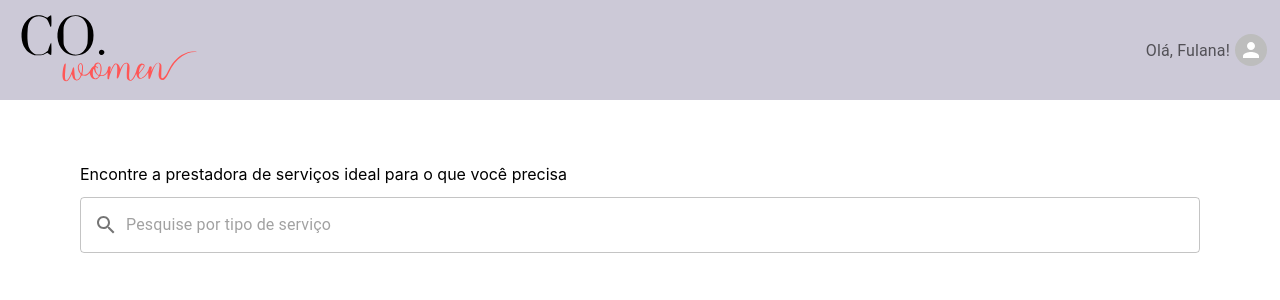
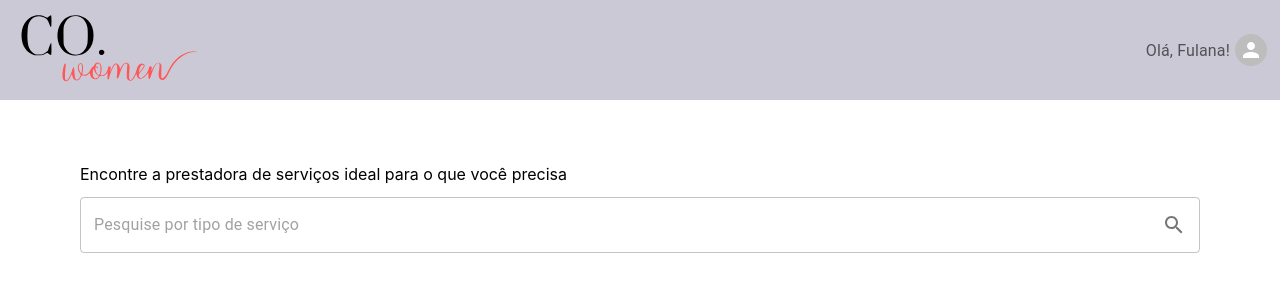
Before and after one commit to rafanere/coWomenFE, a React (Create React App) app in the folder co-women/: page / in a window 1280 px wide. Shown: the top 300 px of the page. Built offline with nearby package versions, Linux system fonts and the light colour scheme.

Commit message:
Altera posição do ícone de lupa, ajusta padding

```diff
--- a/co-women/src/components/search-bar/search-bar.js
+++ b/co-women/src/components/search-bar/search-bar.js
@@ -10,9 +10,9 @@ export default function SearchBar() {
       type={"search"}
       placeholder="Pesquise por tipo de serviço"
       InputProps={{
-        startAdornment: (
+        endAdornment: (
           <Link to="/search" style={{ textDecoration: 'none' }}>
-            <InputAdornment position="start">
+            <InputAdornment position="end">
               <Search />
             </InputAdornment>
           </Link>
--- a/co-women/src/views/search-page.js
+++ b/co-women/src/views/search-page.js
@@ -6,8 +6,8 @@ import SearchBar from "../components/search-bar/search-bar";
 
 export default function SearchPage() {
   return (
-    <div>
-      <Container>
+    <>
+      <Container sx={{padding: "2vh"}}>
         <InputLabel>Pesquisa</InputLabel>
         <SearchBar />
       </Container>
@@ -28,6 +28,6 @@ export default function SearchPage() {
         <StyledCard />
         <StyledCard />
       </Container>
-    </div>
+    </>
   );
 }
```
